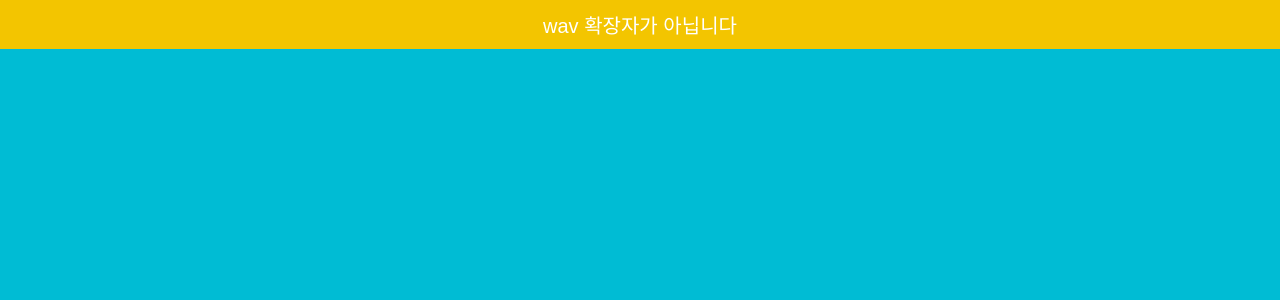
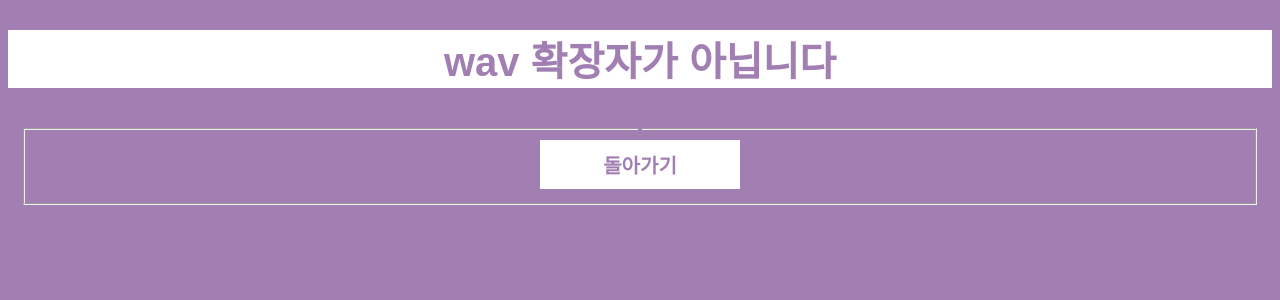
Before and after one commit to songeunxeong/pro, a Flask app: template templates/error.html in a window 1280 px wide. Shown: the top 300 px of the page. Run offline with Flask 2, Linux system fonts and the light colour scheme; the template is opened without the code that fills it, so the values that code supplies are empty.

Commit message:
Update error.html

```diff
--- a/templates/error.html
+++ b/templates/error.html
@@ -1,11 +1,58 @@
 <!DOCTYPE html>
-<html lang="en">
-<head>
-    <meta charset="UTF-8">
-    <title>Title</title>
-         <link rel="stylesheet" href="{{ url_for('static', filename='style.css') }}">
-</head>
-<body>
-    <h2> wav 확장자가 아닙니다 </h2>
-</body>
+<html>
+    <head>
+        <meta charset="UTF-8">
+        <style>
+            li label{
+				width:121px;
+				float:center;
+				font-size:20px;
+				font-weight:bold;
+				line-height:25px;
+			}
+			body{
+				backgound-size: cover;
+				font-family: 'Open Sans', sans-serif;
+				background: #a27fb2 fixed center;
+				text-align:center
+			}
+			h1, h2, h3, h4, h5, h6{
+				font-family: 'Montserrat', sans-serif;
+				margin-top:30px;
+				background: #fff;
+				font-size:40px;
+				color:#a27fb2
+			}
+			fieldset{
+			margin: 40px 15px;
+			}
+			li{
+				list-style-type:none;
+				color: #fff;
+			}
+			button{
+				width:200px;
+				background-color:#fff;
+				border:none;
+				color:#a27fb2;
+				padding:10px 0;
+				text-align:center;
+				text-decoration:none;
+				display:inline-block;
+				font-size:20px;
+				font-weight:bold;
+				margin:4px;
+				cursor:pointer;
+			}
+        </style>
+    </head>
+    <body>
+        <h1>wav 확장자가 아닙니다 </h1>
+				<fieldset>
+					<legend></legend>
+					<li>
+						<label><button onclick="history.go(-1)">돌아가기</button></label>
+					</li>
+				</fieldset>
+    </body>
 </html>
```
